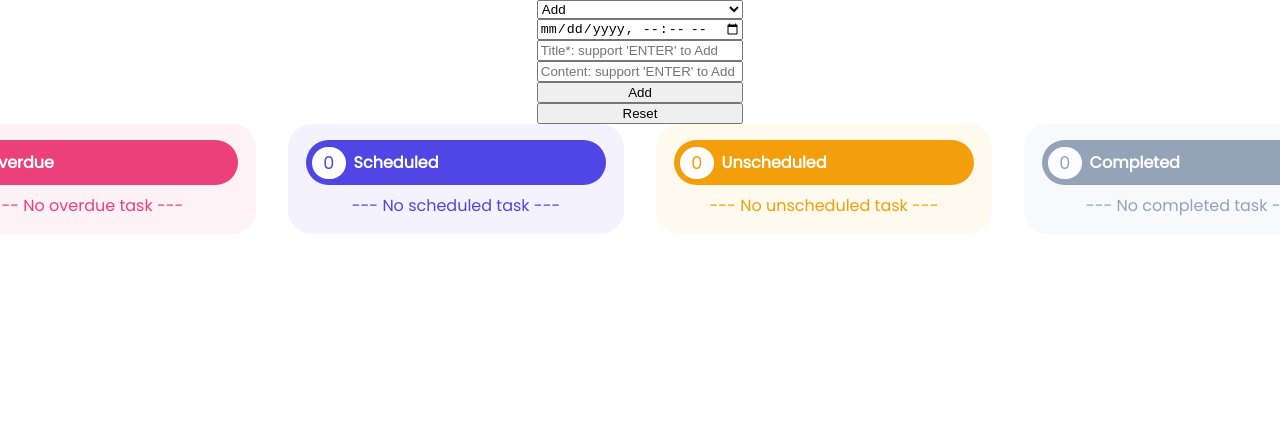
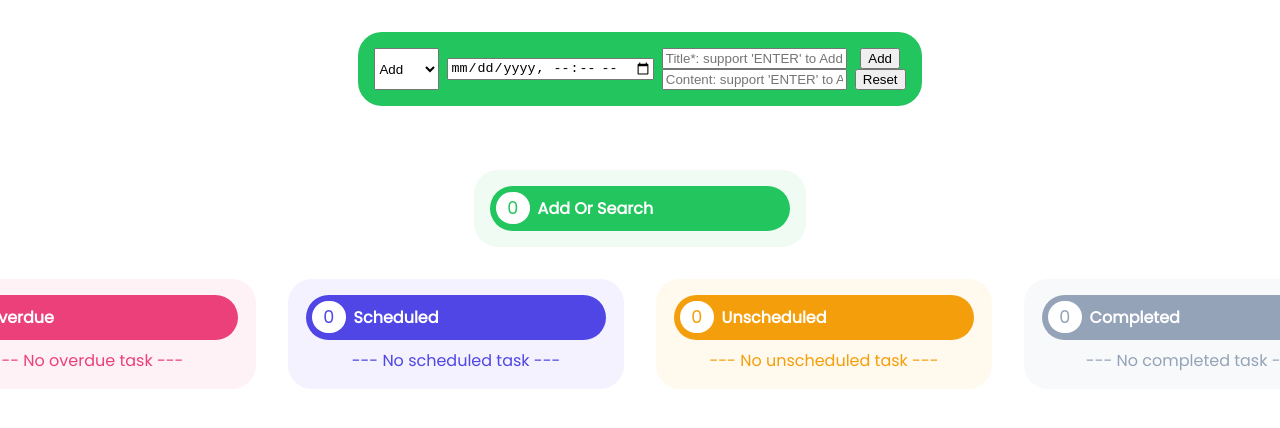
Before and after one commit to ken-gy-leung/jra-full-stack, a React (Create React App) app in the folder assignments/asgn-05-react-todo-list-app/: page / in a window 1280 px wide. Shown: the top 428 px of the page. Built offline with nearby package versions, Linux system fonts and the light colour scheme.

Commit message:
Componentized TaskList and use it to initialize new add-or-search widget

```diff
--- a/assignments/asgn-05-react-todo-list-app/src/App.js
+++ b/assignments/asgn-05-react-todo-list-app/src/App.js
@@ -3,7 +3,7 @@ import './App.css'
 import './kenban.css'
 import TaskCard from './components/TaskCard/TaskCard'
 import AddOrSearchWidget from './components/AddOrSearchWidget/AddOrSearchWidget'
-import TaskListBar from './components/TaskListBar/TaskListBar'
+import TaskList from './components/TaskList/TaskList'
 import { getCurrentDateTime } from './utils/utils'
 import { v4  } from 'uuid'
 
@@ -12,9 +12,6 @@ const App = () => {
   const allLocalTasks = localStorage.getItem('allTasks')
   const initialTasks = allLocalTasks ? JSON.parse(allLocalTasks) : []
   const [allTasks, setAllTasks] = useState(initialTasks)
-
-  // initialize state filter with the value from localStorage, or 'all' if there is no value
-  // const [filter, setFilter] = useState(localStorage.getItem('filter') || 'all')
 
   const getLocalTaskStorage = () => {
     return JSON.parse(localStorage.getItem('allTasks'))
@@ -123,7 +120,7 @@ const App = () => {
   }
 
   // create TaskCard components for tasks
-  const createTaskTabs = tasks => tasks.map(task =>
+  const createTaskCards = tasks => tasks.map(task =>
     <TaskCard
       key={task.id}
       status={getTaskStatus(task)}
@@ -140,25 +137,42 @@ const App = () => {
     />
   )
 
-  const taskListOfStatus = (status, tasks, color) =>(
-    <div key={status} className={`task-list task-list-${status}`} style={{ backgroundColor: `${color}11` }}>
-      <TaskListBar count={tasks.length} status={status} color={color} />
-      {
-        tasks.length === 0 ?
-          <div className='no-task-alt' style={{ color: color }}>
+  const taskLists = Object.keys(taskListsByStatus).map(status => {
+
+    const { tasks, color } = taskListsByStatus[status]
+    console.log(tasks)
+
+    return (
+      <TaskList
+        key={status}
+        listClasses={`task-list task-list-${status}`}
+        barTitle={status}
+        tasks={tasks}
+        color={color}
+      >
+        {tasks.length === 0 ?
+          <div className='no-task-alt' style={{ color }}>
             {`--- No ${status} task ---`}
           </div>
           :
-          tasks
-      }
-    </div>
-  )
-
-  const taskLists = Object.keys(taskListsByStatus).map(status => taskListOfStatus(status, createTaskTabs(taskListsByStatus[status]['tasks']), taskListsByStatus[status]['color']))
+          createTaskCards(tasks)
+        }
+      </TaskList>
+    )
+  })
 
   return (
     <div className='App'>
       <AddOrSearchWidget onTaskAdd={handleTaskAdd} onTaskSearch={handleTaskSearch} />
+      <TaskList
+        listClasses='add-or-search-widget'
+        barTitle='add or search'
+        tasks={allTasks}
+        color='#22C55E'
+      >
+        {
+        }
+      </TaskList>
       <div className='task-lists'>
         {taskLists}
       </div>
--- a/assignments/asgn-05-react-todo-list-app/src/components/AddOrSearchWidget/AddOrSearchWidget.css
+++ b/assignments/asgn-05-react-todo-list-app/src/components/AddOrSearchWidget/AddOrSearchWidget.css
@@ -1,4 +1,16 @@
 .add-or-search-widget{
     display: flex;
+    gap: 0.5rem;
+    height: fit-content;
+    padding: 1rem;
+    margin: 2rem 0;
+    border-radius: 24px;
+    background-color: #22C55E;
+}
+
+.widget-date-time-pickers, .widget-text-inputs, .widget-action-buttons {
+    display: flex;
     flex-direction: column;
+    justify-content: center;
+    align-items: center;
 }
--- a/assignments/asgn-05-react-todo-list-app/src/components/AddOrSearchWidget/AddOrSearchWidget.js
+++ b/assignments/asgn-05-react-todo-list-app/src/components/AddOrSearchWidget/AddOrSearchWidget.js
@@ -81,6 +81,7 @@ const AddOrSearchWidget = ({ onTaskAdd, onTaskSearch }) => {
         <option value='Add'>Add</option>
         <option value='Search'>Search</option>
       </select>
+      <div className="widget-date-time-pickers">
         {
           action === 'Add' ?
             <input
@@ -108,6 +109,8 @@ const AddOrSearchWidget = ({ onTaskAdd, onTaskSearch }) => {
               />
             </>
         }
+      </div>
+      <div className="widget-text-inputs">
         <input
           type='text'
           name='title-input'
@@ -124,6 +127,8 @@ const AddOrSearchWidget = ({ onTaskAdd, onTaskSearch }) => {
           onKeyDown={action === 'Add' ? handleTaskAddByEnter : handleTaskSearchByEnter}
           placeholder={`Content: support 'ENTER' to ${action}`}
         />
+      </div>
+      <div className="widget-action-buttons">
         <button
           onClick={action === 'Add' ? handleTaskAdd : handleTaskSearch}>{action}
         </button>
@@ -131,6 +136,7 @@ const AddOrSearchWidget = ({ onTaskAdd, onTaskSearch }) => {
           onClick={handleSearchReset}>Reset
         </button>
       </div>
+    </div>
   )
 }
 
--- /dev/null
+++ b/assignments/asgn-05-react-todo-list-app/src/components/TaskList/TaskList.css
@@ -0,0 +1,10 @@
+.task-list {
+    display: flex;
+    flex-direction: column;
+    gap: 0.5rem;
+    width: 19rem;
+    height: fit-content;
+    padding: 1rem;
+    border-radius: 24px;
+    align-items: center;
+}
--- /dev/null
+++ b/assignments/asgn-05-react-todo-list-app/src/components/TaskList/TaskList.js
@@ -0,0 +1,11 @@
+import TaskListBar from "../TaskListBar/TaskListBar"
+import './TaskList.css'
+
+const TaskList = ({key, listClasses, barTitle, tasks, color, children}) => (
+    <div key={key} className={listClasses} style={{ backgroundColor: `${color}11` }}>
+        <TaskListBar count={tasks.length} status={barTitle} color={color} />
+        {children}
+    </div>
+)
+
+export default TaskList
--- a/assignments/asgn-05-react-todo-list-app/src/components/TaskListBar/TaskListBar.js
+++ b/assignments/asgn-05-react-todo-list-app/src/components/TaskListBar/TaskListBar.js
@@ -1,10 +1,10 @@
-import { capitalizeWord } from "../../utils/utils"
+import { capitalizeSentence } from "../../utils/utils"
 import './TaskListBar.css'
 
 const TaskListBar = ({ count, status, color }) => (
     <div className='task-list-bar' style={{ backgroundColor: color }}>
         <div className='task-count' style={{ color: color }}>{count}</div>
-        <div className='task-status'>{capitalizeWord(status)}</div>
+        <div className='task-status'>{capitalizeSentence(status)}</div>
     </div>
 )
 
--- a/assignments/asgn-05-react-todo-list-app/src/kenban.css
+++ b/assignments/asgn-05-react-todo-list-app/src/kenban.css
@@ -17,17 +17,6 @@
     gap: 2rem;
 }
 
-.task-list {
-    display: flex;
-    flex-direction: column;
-    gap: 0.5rem;
-    width: 19rem;
-    height: fit-content;
-    padding: 1rem;
-    border-radius: 24px;
-    align-items: center;
-}
-
 .no-task-alt {
     font-family: 'Poppins-Regular';
     font-size: 1rem;
```
Lines whose indentation alone changed are shown as unchanged.
